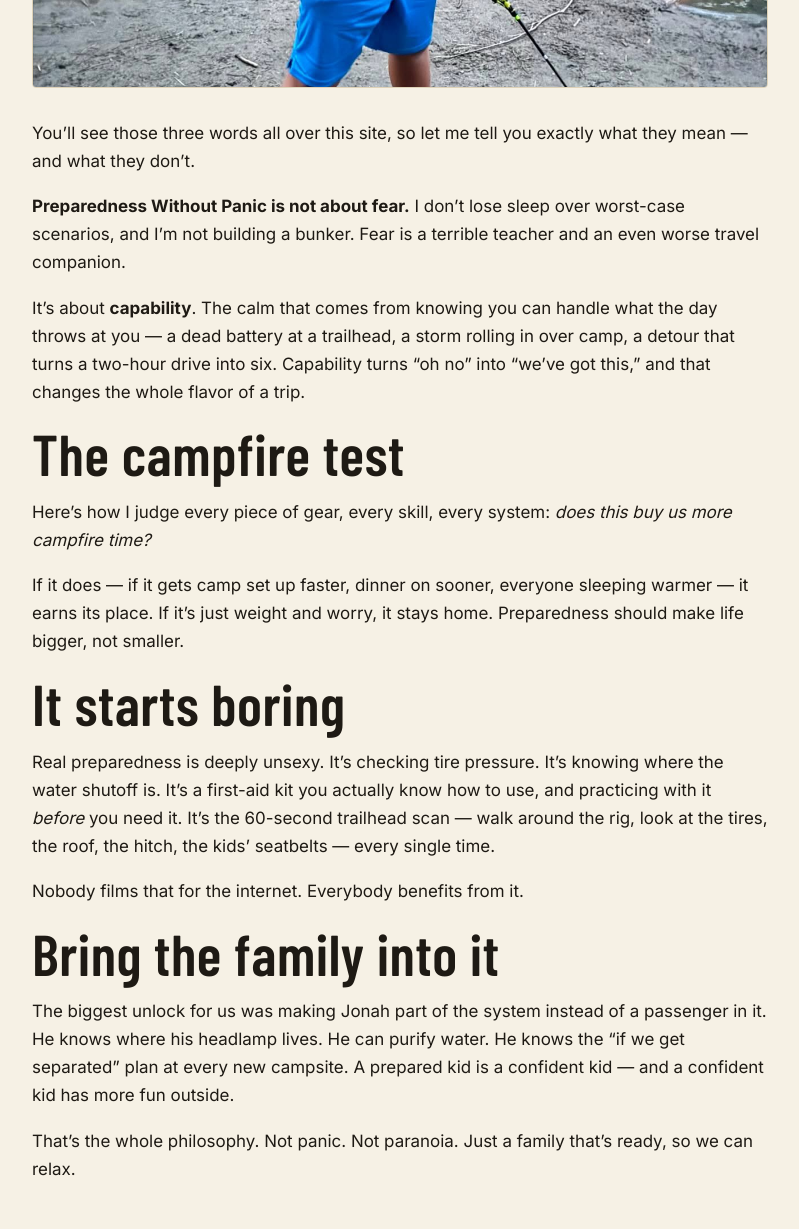
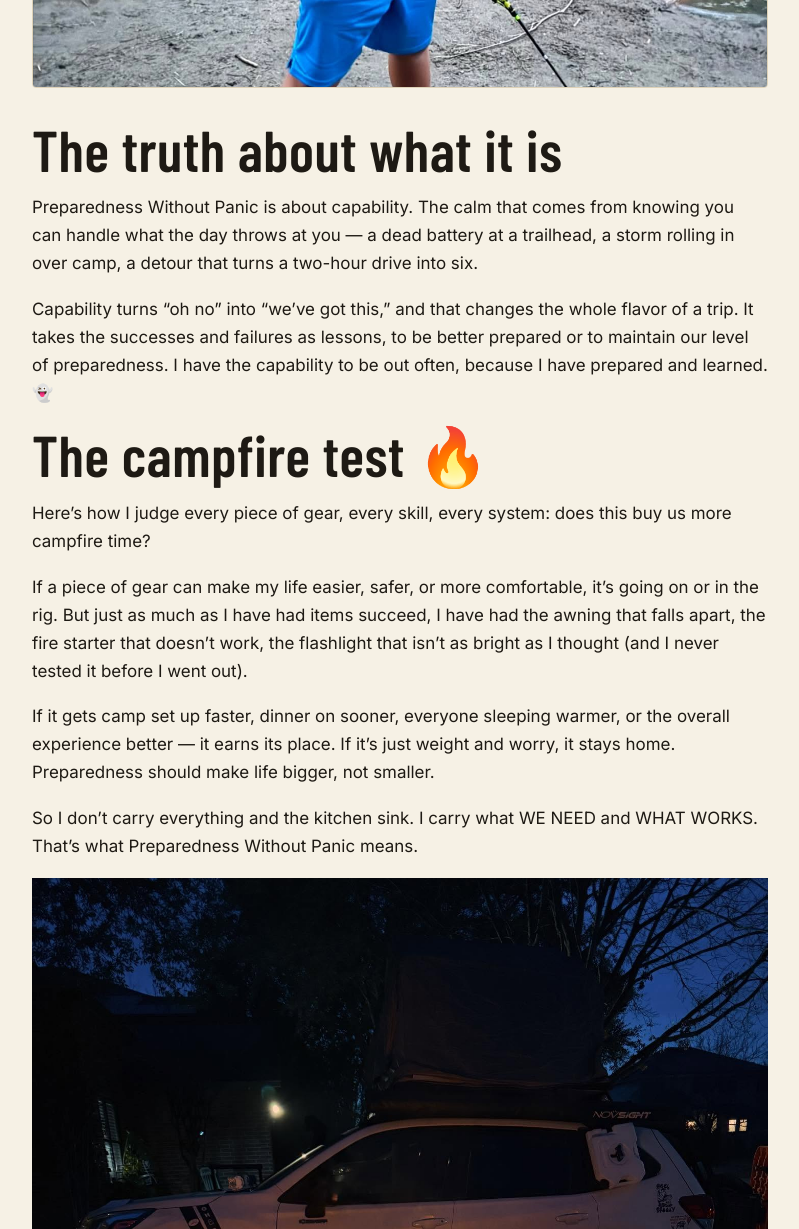
Before and after one commit to ghostsubie/ghostsubie.com, an Astro site: page /blog/what-preparedness-without-panic-actually-means in a window 1280 px wide. Shown: the part 760-1989 px from the top of the page, without its empty margins (240-1039 px from the left). Built offline with nearby package versions, Linux system fonts and the light colour scheme; Astro itself is replaced by a stand-in of ours.

Commit message:
update Preparedness Without Panic post with Roman's expanded version

```diff
--- a/src/content/field-notes/what-preparedness-without-panic-actually-means.md
+++ b/src/content/field-notes/what-preparedness-without-panic-actually-means.md
@@ -6,26 +6,50 @@ category: "Preparedness"
 image: "/images/jonah-fishing.jpg"
 ---
 
-You'll see those three words all over this site, so let me tell you exactly what they mean — and what they don't.
+## The truth about what it is
 
-**Preparedness Without Panic is not about fear.** I don't lose sleep over worst-case scenarios, and I'm not building a bunker. Fear is a terrible teacher and an even worse travel companion.
+Preparedness Without Panic is about capability. The calm that comes from knowing you can handle what the day throws at you — a dead battery at a trailhead, a storm rolling in over camp, a detour that turns a two-hour drive into six.
 
-It's about **capability**. The calm that comes from knowing you can handle what the day throws at you — a dead battery at a trailhead, a storm rolling in over camp, a detour that turns a two-hour drive into six. Capability turns "oh no" into "we've got this," and that changes the whole flavor of a trip.
+Capability turns "oh no" into "we've got this," and that changes the whole flavor of a trip. It takes the successes and failures as lessons, to be better prepared or to maintain our level of preparedness. I have the capability to be out often, because I have prepared and learned. 👻
 
-## The campfire test
+## The campfire test 🔥
 
-Here's how I judge every piece of gear, every skill, every system: *does this buy us more campfire time?*
+Here's how I judge every piece of gear, every skill, every system: does this buy us more campfire time?
 
-If it does — if it gets camp set up faster, dinner on sooner, everyone sleeping warmer — it earns its place. If it's just weight and worry, it stays home. Preparedness should make life bigger, not smaller.
+If a piece of gear can make my life easier, safer, or more comfortable, it's going on or in the rig. But just as much as I have had items succeed, I have had the awning that falls apart, the fire starter that doesn't work, the flashlight that isn't as bright as I thought (and I never tested it before I went out).
 
-## It starts boring
+If it gets camp set up faster, dinner on sooner, everyone sleeping warmer, or the overall experience better — it earns its place. If it's just weight and worry, it stays home. Preparedness should make life bigger, not smaller.
 
-Real preparedness is deeply unsexy. It's checking tire pressure. It's knowing where the water shutoff is. It's a first-aid kit you actually know how to use, and practicing with it *before* you need it. It's the 60-second trailhead scan — walk around the rig, look at the tires, the roof, the hitch, the kids' seatbelts — every single time.
+So I don't carry everything and the kitchen sink. I carry what WE NEED and WHAT WORKS. That's what Preparedness Without Panic means.
 
-Nobody films that for the internet. Everybody benefits from it.
+![The Ghost at camp after dark — everything we carry has to earn more of this](/images/hero-night-fire.jpg)
 
-## Bring the family into it
+## It's actually really boring 🧰
 
-The biggest unlock for us was making Jonah part of the system instead of a passenger in it. He knows where his headlamp lives. He can purify water. He knows the "if we get separated" plan at every new campsite. A prepared kid is a confident kid — and a confident kid has more fun outside.
+I'd love to tell you it's all the sexy things you see online, but real preparedness is deeply unsexy.
 
-That's the whole philosophy. Not panic. Not paranoia. Just a family that's ready, so we can relax.
+It's reviewing a checklist. It's putting everything in its place. It's checking tire pressure. Knowing where the water shutoff is. Having a first-aid kit with Band-Aids and bug spray, not just tourniquets, and actually knowing how to use what you have.
+
+Yes, it's A LOT of practicing and testing gear BEFORE you need it. It's the 60-second trailhead scan — walk around the rig, look at the tires, the roof, the hitch, the kids' seatbelts — every single time.
+
+Nobody films that for the internet, but 90% of Preparedness Without Panic is avoiding the "worst-case scenarios" by planning beforehand.
+
+![The boring stuff, laid out and checked before we roll — this is what actually keeps a trip calm](/images/field-gear-flatlay.jpg)
+
+## Bring the family into it 👨‍👩‍👦
+
+When you're the only one focused on preparedness, it gets overwhelming — QUICK!
+
+The biggest unlock for us was making Jonah a part of the system instead of a passenger in it. He knows where his headlamp lives. He can purify water. He knows the "if we get separated" plan at every new campsite.
+
+A prepared kid is a confident kid — and a confident kid has more fun outside. 🌲
+
+## It applies to everything 🌎
+
+Yes, I use camping and overlanding as the mechanism to talk about preparedness in a fun and practical way, but it applies to more than the outdoors.
+
+The preparedness practices for nature apply at home and in the city: knowing where the first aid kits are, knowing emergency contacts, situational awareness, having the resources you need. They apply in nature, but also going to school, downtown, the grocery store.
+
+It's not just a mantra for the great outdoors... it's a mantra for life!
+
+That's the whole philosophy. Not panic. Not paranoia. Just a family that's ready, so we can relax and enjoy the adventure wherever we are. 👻
```
Also changed, not shown: .github/workflows/deploy.yml (deleted).
